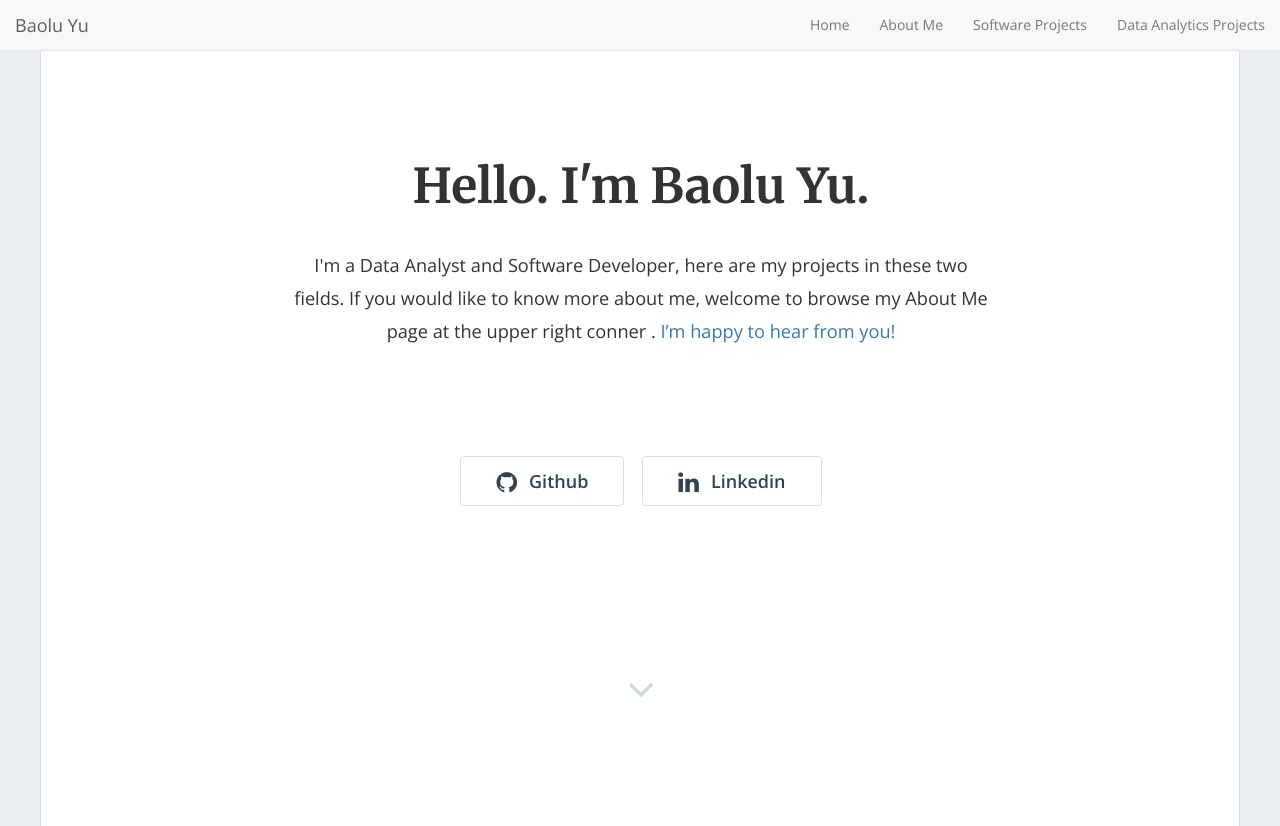
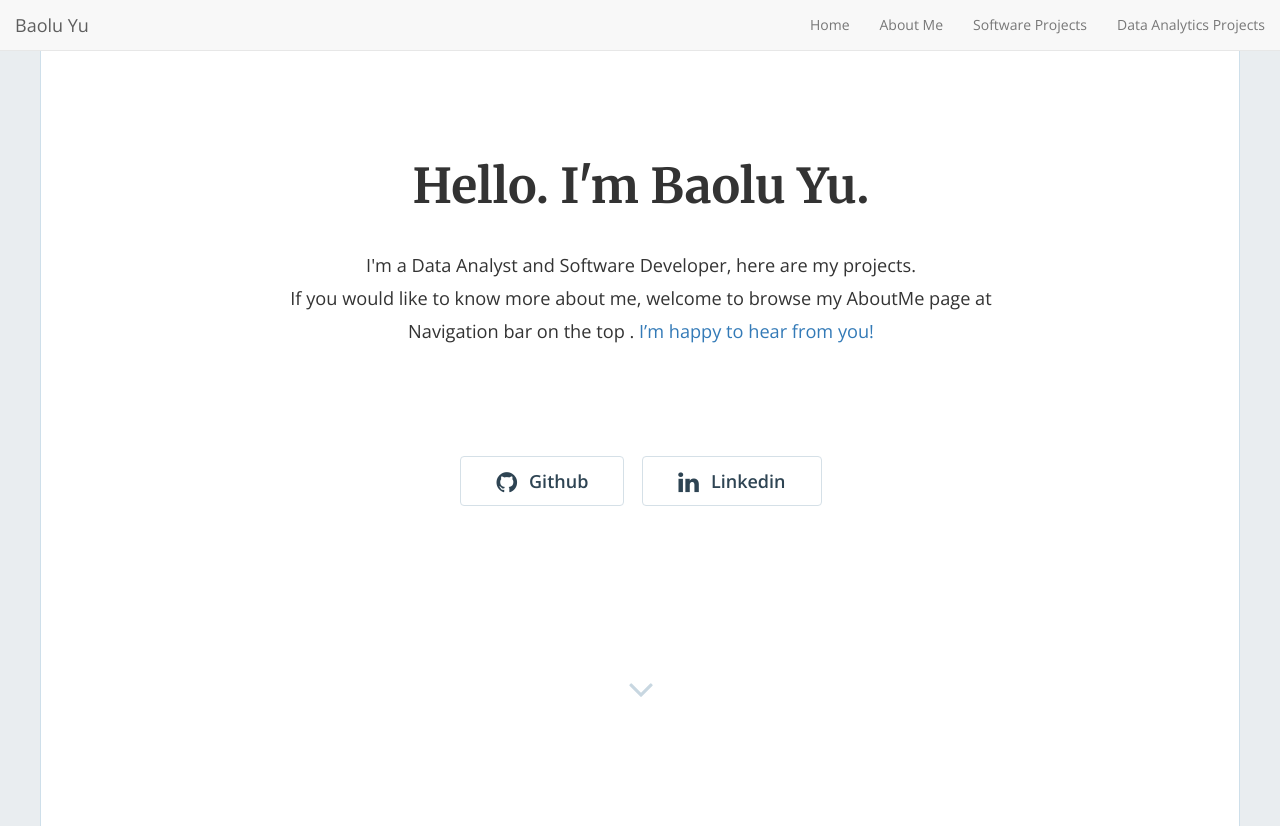
Before and after one commit to dorothy110/dorothy110.github.io, a Jekyll site: the page built from index.html, in a window 1280 px wide and 900 px high, cut to the strip 0-826 px from the top of the window. Built offline with Jekyll 4.4.1, drawn with Linux system fonts in a browser that asks for light colours; nearby versions of some CDN libraries; the list of posts is cut into pages by our own code.

Commit message:
update description

```diff
--- a/_config.yml
+++ b/_config.yml
@@ -20,7 +20,7 @@ section2_subtitle: "Have a look at what I'm working on right now on data analyti
 
 title: "Hello. I'm Baolu Yu."
 email: 'byu69@wisc.edu'
-description: "I'm a Data Analyst and Software Developer, here are my projects in these two fields. If you would like to know more about me, welcome to browse my About Me page at the upper right conner ."
+description: "I'm a Data Analyst and Software Developer, here are my projects. <br> If you would like to know more about me, welcome to browse my AboutMe page at Navigation bar on the top ."
 baseurl: "" # the subpath of your site, e.g. /blog
 url: "https://dorothy110.github.io" # the base hostname & protocol for your site, e.g. https://example.com
 # twitter_username: 'jamigibbs'
```
